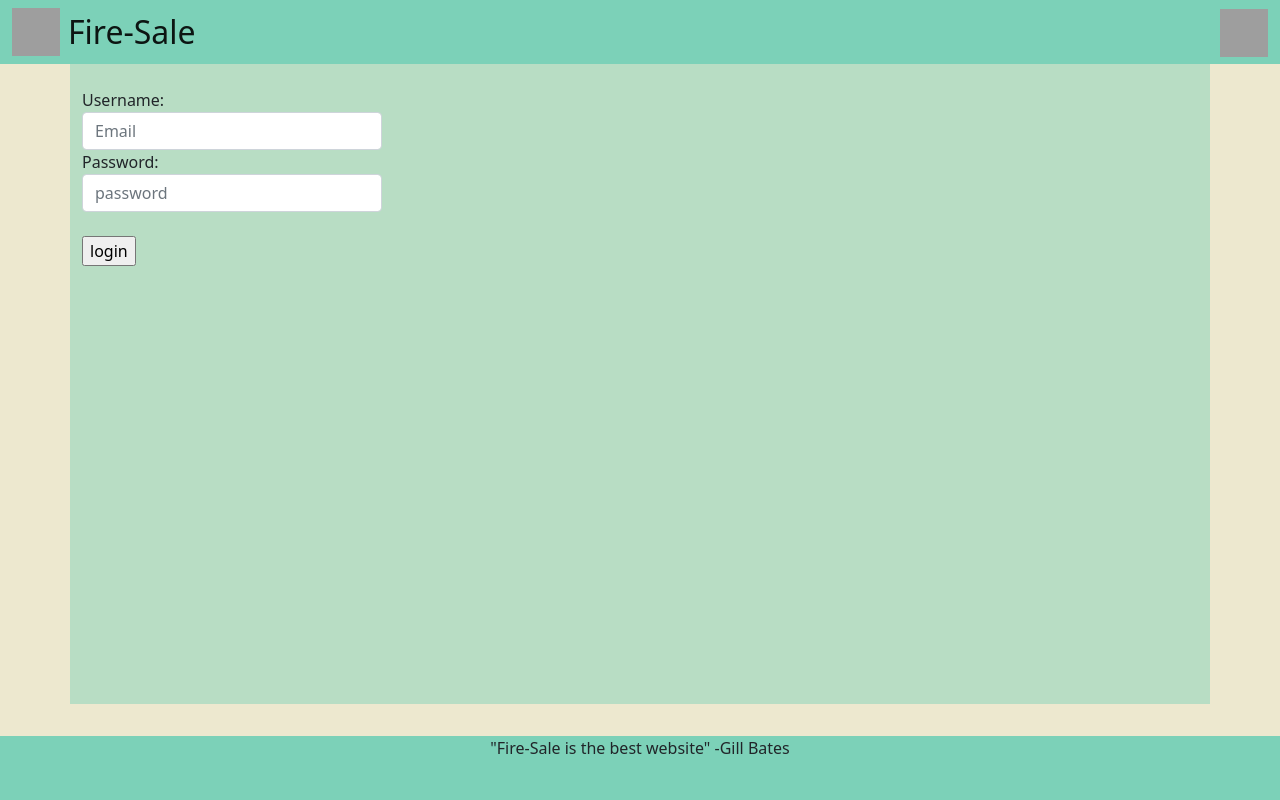
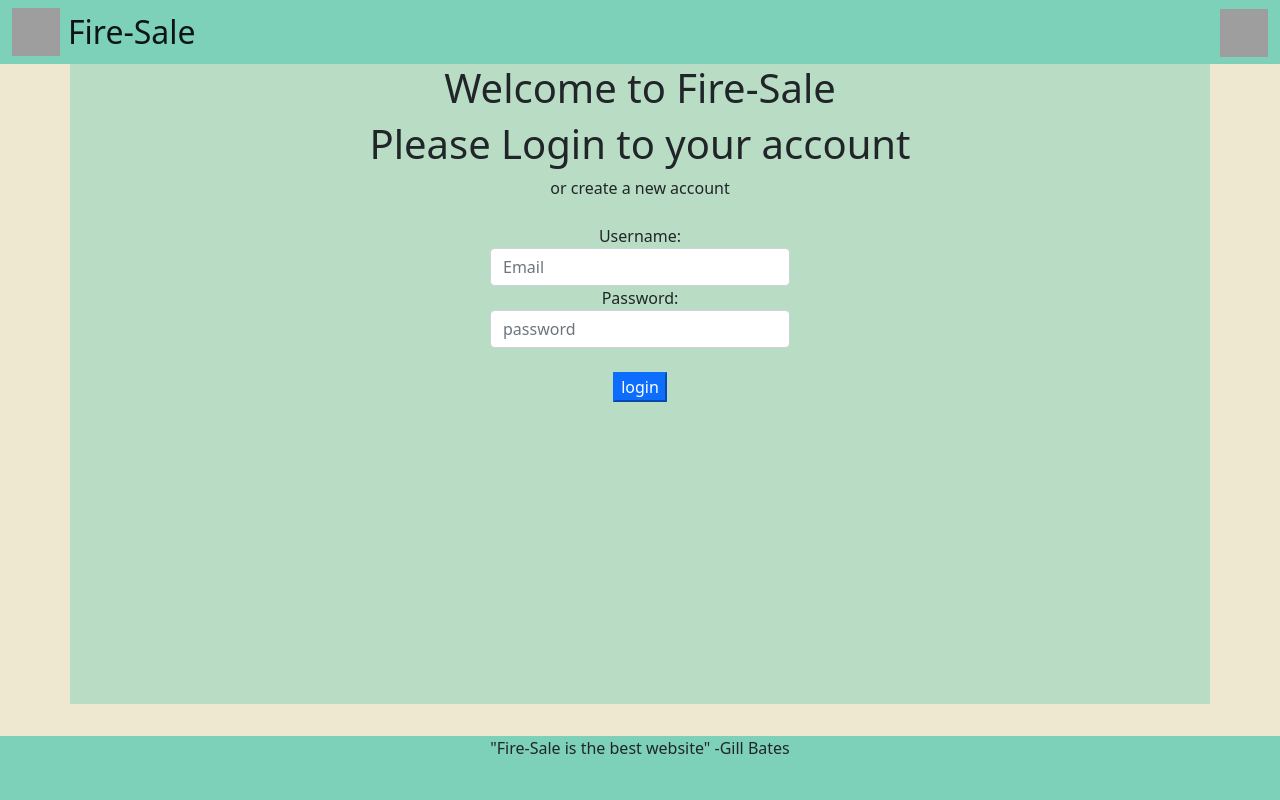
Before and after one commit to Markus-HR/Fire_Sale, a Django app: page /userprofile/login in a window 1280 px wide. Run offline with Django 4.2, Linux system fonts and the light colour scheme; grey boxes are pictures that could not be loaded.

Commit message:
added style

```diff
--- a/fire_sale/static/css/main.css
+++ b/fire_sale/static/css/main.css
@@ -2,7 +2,7 @@ body {
     background-color: #EDE8CF;
 }
 
-.navbar.navbar-light.bg-light{
+.navbar.navbar-light.bg-light {
     padding: 0;
 }
 
@@ -61,3 +61,11 @@ footer {
     grid-template-columns: 2fr 2fr 2fr 2fr;
     background-color: magenta;
 }
+
+.user-form {
+    text-align: center;
+}
+
+.form-control {
+
+}
--- a/fire_sale/static/python/CustomUserForms.py
+++ b/fire_sale/static/python/CustomUserForms.py
@@ -9,38 +9,56 @@ class RegisterForm(UserCreationForm):
         fields = ('email', 'username', 'password1', 'password2')
 
     email = forms.EmailField(
+        label='Email',
         widget=forms.EmailInput(
             attrs={'placeholder': 'Email',
-                   'style': 'width: 300px;',
+                   'style': 'width: 300px;'
+                            'display: block;'
+                            'margin : 0 auto;',
                    'class': 'form-control'}))
 
     username = forms.CharField(
+        label='Username',
         widget=forms.TextInput(
-            attrs={'placeholder': 'Email',
-                   'style': 'width: 300px;',
+            attrs={'placeholder': 'Username',
+                   'style': 'width: 300px;'
+                            'display: block;'
+                            'margin : 0 auto;',
                    'class': 'form-control'}))
 
     password1 = forms.CharField(
+        label='Password',
         widget=forms.PasswordInput(
-            attrs={'placeholder': 'password',
-                   'style': 'width: 300px;',
+            attrs={'placeholder': 'Password',
+                   'style': 'width: 300px;'
+                            'display: block;'
+                            'margin : 0 auto;',
                    'class': 'form-control'}))
     password2 = forms.CharField(
+        label='Confirm Password',
         widget=forms.PasswordInput(
-            attrs={'placeholder': 'password',
-                   'style': 'width: 300px;',
+            attrs={'placeholder': 'Password',
+                   'style': 'width: 300px;'
+                            'display: block;'
+                            'margin : 0 auto;',
                    'class': 'form-control'}))
 
 
 class LoginForm(AuthenticationForm):
     username = forms.CharField(
+        label='Username',
         widget=forms.TextInput(
             attrs={'placeholder': 'Email',
-                   'style': 'width: 300px;',
+                   'style': 'width: 300px;'
+                            'display: block;'
+                            'margin : 0 auto;',
                    'class': 'form-control'}))
 
     password = forms.CharField(
+        label='Password',
         widget=forms.PasswordInput(
             attrs={'placeholder': 'password',
-                   'style': 'width: 300px;',
+                   'style': 'width: 300px;'
+                            'display: block;'
+                            'margin : 0 auto;',
                    'class': 'form-control'}))
--- a/fire_sale/templates/user/login.html
+++ b/fire_sale/templates/user/login.html
@@ -1,10 +1,15 @@
 {% extends "base.html" %}
 {% block content %}
-    <form class="user-form" method="post">
-        {% csrf_token %}
-        <br/>
-        {{ form }}
-        <br/>
-        <input type="submit" value="login"/>
-    </form>
+    <div class="user-form">
+        <h1>Welcome to Fire-Sale</h1>
+        <h1>Please Login to your account</h1>
+        <p1>or create a new account</p1>
+        <form method="post">
+            {% csrf_token %}
+            <br/>
+            {{ form }}
+            <br/>
+            <input class="btn-primary" type="submit" value="login"/>
+        </form>
+    </div>
 {% endblock %}
--- a/fire_sale/templates/user/register.html
+++ b/fire_sale/templates/user/register.html
@@ -1,10 +1,13 @@
 {% extends "base.html" %}
 {% block content %}
+    <div class="user-form">
+        <h1>Create you account</h1>
         <form class="user-form" method="post">
             {% csrf_token %}
             <br/>
             {{ form }}
             <br/>
-        <input type="submit" value="register"/>
+            <input class="btn-primary" type="submit" value="register"/>
         </form>
+    </div>
 {% endblock %}
```
Lines whose indentation alone changed are shown as unchanged.
